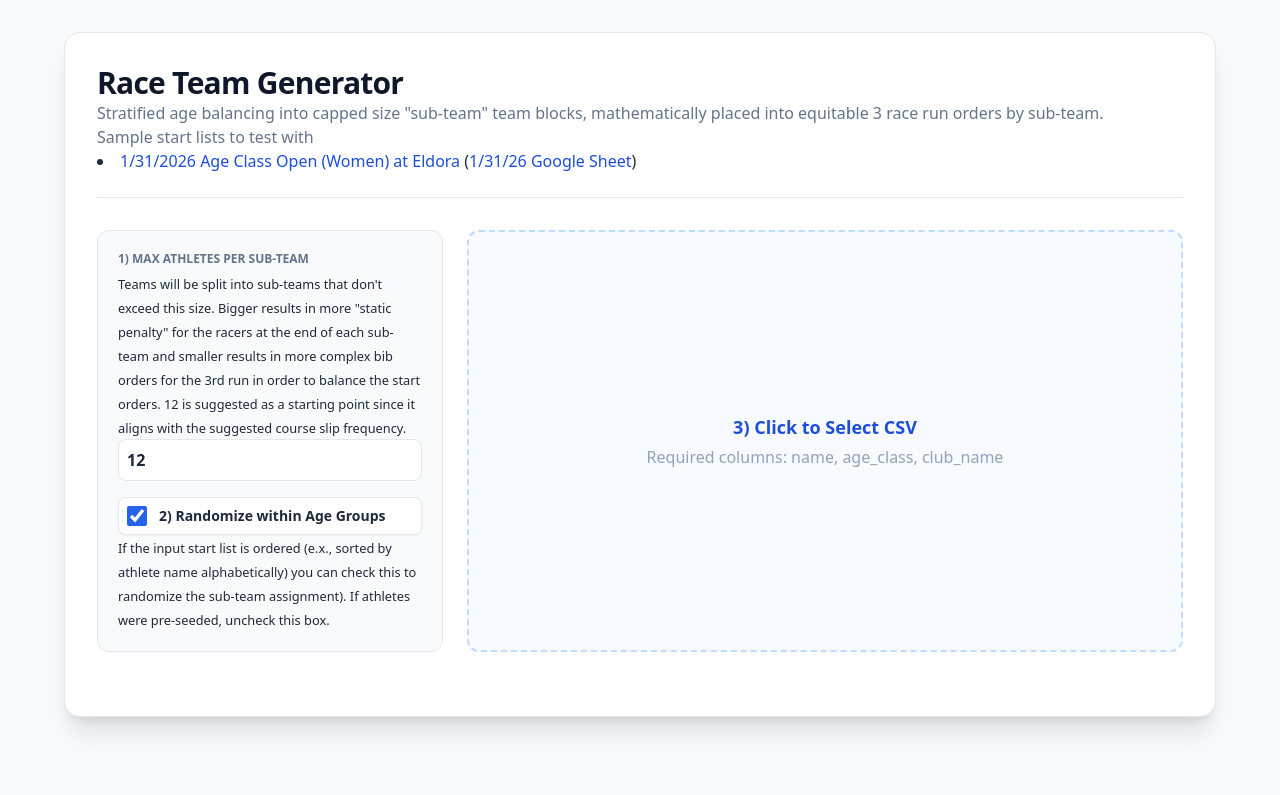
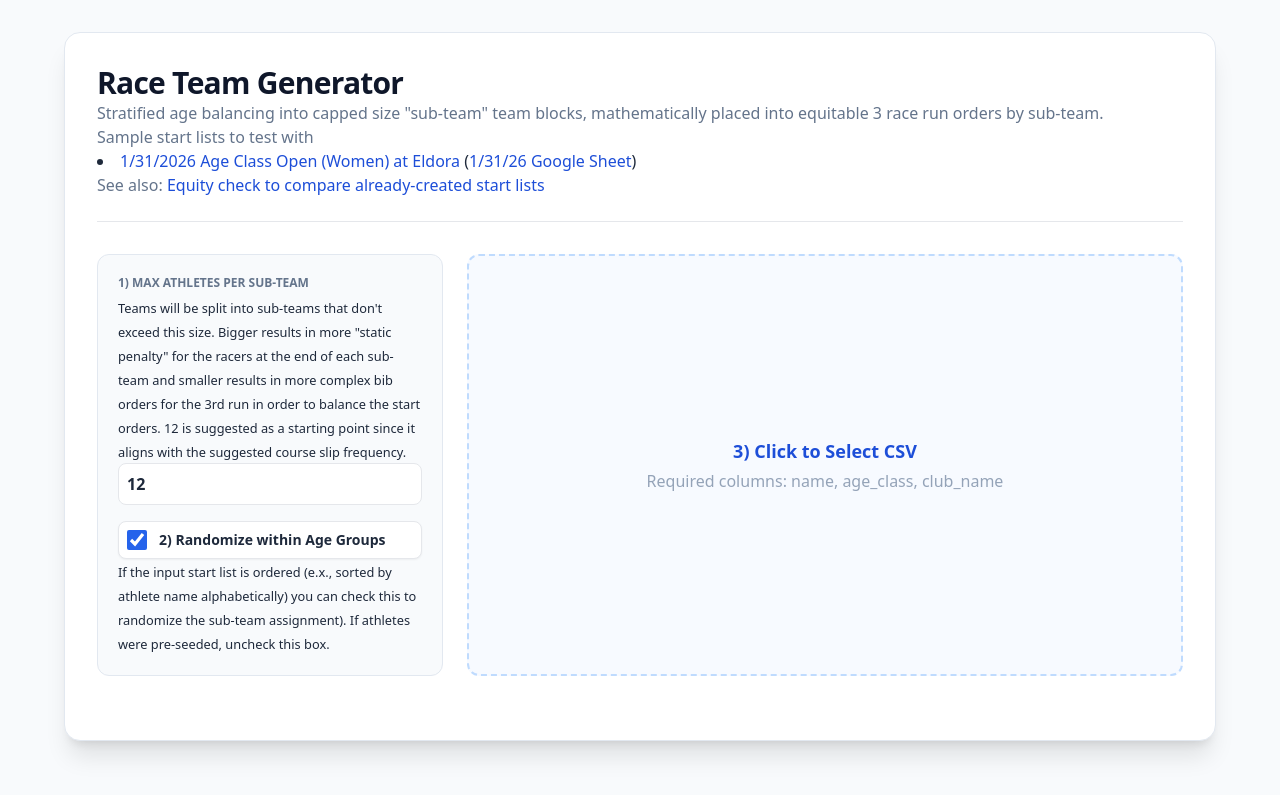
Before and after one commit to jillande/jillande.github.io, a Jekyll site: the page raceorder.html, which Jekyll copies as it is, in a window 1280 px wide. Shown: the top 795 px of the page. Built offline with Jekyll 4.4.1, drawn with Linux system fonts in a browser that asks for light colours; nearby versions of some CDN libraries.

Commit message:
Add link to equity check

```diff
--- a/raceorder.html
+++ b/raceorder.html
@@ -43,6 +43,7 @@
 			<li><a class="text-blue-700 font-medium text-fg-brand hover:underline" href="2026-01-31-start_list.csv">1/31/2026 Age Class Open (Women) at Eldora</a>
 				(<a class="text-blue-700 font-medium text-fg-brand hover:underline" href="https://docs.google.com/spreadsheets/d/1z145NMU0ZGn7jpj-RtOaNGmULH6mk6lBcbEFzkOdhaY/edit?usp=sharing">1/31/26 Google Sheet</a>)</li>
 		</ul>
+                <p class="text-slate-500 print:hidden">See also: <a class="text-blue-700 font-medium text-fg-brand hover:underline" href="/equitycheck">Equity check to compare already-created start lists</a></p>
             </div>
         </header>
 
```
